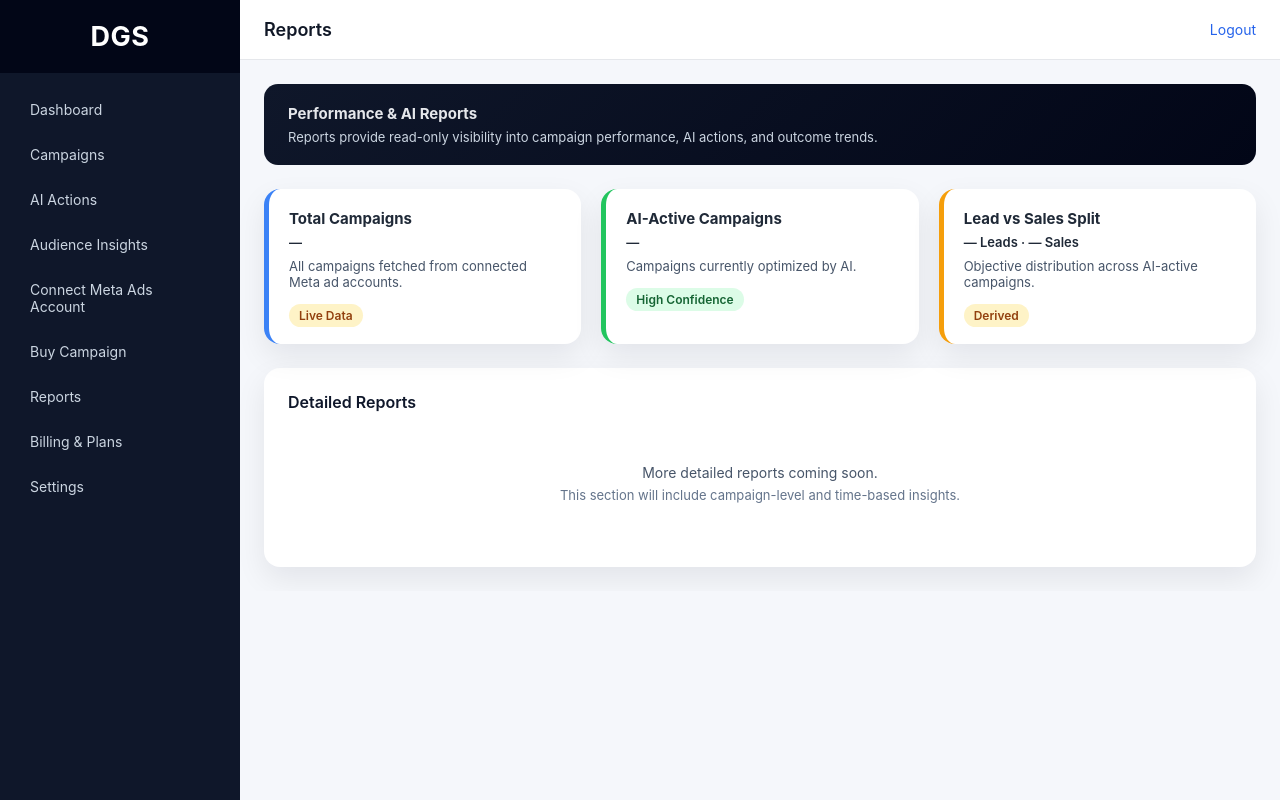
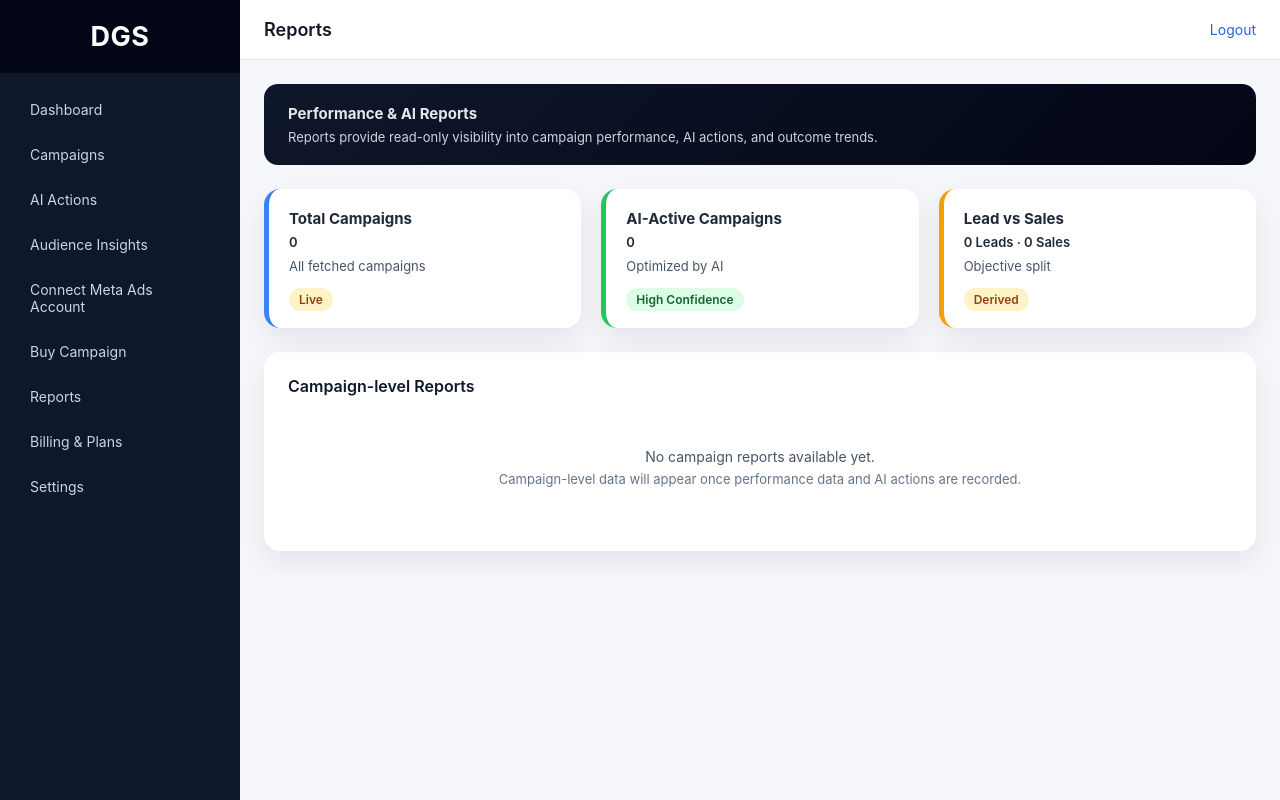
Before and after one commit to digitalgrowthstudioteam/Meta-AI, a FastAPI app: template frontend/user/templates/reports.html in a window 1280 px wide. Run offline with FastAPI, Linux system fonts and the light colour scheme; the template is opened without the code that fills it, so the values that code supplies are empty.

Commit message:
Update reports.html

```diff
--- a/frontend/user/templates/reports.html
+++ b/frontend/user/templates/reports.html
@@ -19,84 +19,100 @@ Reports
         </p>
     </div>
 
-    <!-- ================= Report Summary Cards ================= -->
+    <!-- ================= Summary Cards ================= -->
     <div class="audience-grid">
 
-        <!-- Total Campaigns -->
         <div class="audience-card info">
             <h3>Total Campaigns</h3>
             <p class="audience-metric" id="total-campaigns">—</p>
-            <p class="audience-note">
-                All campaigns fetched from connected Meta ad accounts.
-            </p>
-            <span class="confidence medium">Live Data</span>
+            <p class="audience-note">All fetched campaigns</p>
+            <span class="confidence medium">Live</span>
         </div>
 
-        <!-- AI Active Campaigns -->
         <div class="audience-card positive">
             <h3>AI-Active Campaigns</h3>
             <p class="audience-metric" id="ai-active-campaigns">—</p>
-            <p class="audience-note">
-                Campaigns currently optimized by AI.
-            </p>
+            <p class="audience-note">Optimized by AI</p>
             <span class="confidence high">High Confidence</span>
         </div>
 
-        <!-- Lead vs Sales -->
         <div class="audience-card warning">
-            <h3>Lead vs Sales Split</h3>
+            <h3>Lead vs Sales</h3>
             <p class="audience-metric">
                 <span id="lead-campaigns">—</span> Leads ·
                 <span id="sales-campaigns">—</span> Sales
             </p>
-            <p class="audience-note">
-                Objective distribution across AI-active campaigns.
-            </p>
+            <p class="audience-note">Objective split</p>
             <span class="confidence medium">Derived</span>
         </div>
 
     </div>
 
-    <!-- ================= Detailed Reports Section ================= -->
+    <!-- ================= Campaign-level Reports ================= -->
     <div class="audience-section">
-        <h2 class="section-title">Detailed Reports</h2>
+        <h2 class="section-title">Campaign-level Reports</h2>
 
-        <div class="empty-state">
-            <p>More detailed reports coming soon.</p>
+        <div id="campaign-empty" class="empty-state">
+            <p>No campaign reports available yet.</p>
             <p class="muted">
-                This section will include campaign-level and time-based insights.
+                Campaign-level data will appear once performance data
+                and AI actions are recorded.
             </p>
         </div>
+
+        <table id="campaign-table" class="report-table" style="display:none;">
+            <thead>
+                <tr>
+                    <th>Campaign Name</th>
+                    <th>Objective</th>
+                    <th>AI Status</th>
+                    <th>Status</th>
+                </tr>
+            </thead>
+            <tbody id="campaign-rows"></tbody>
+        </table>
     </div>
 
 </div>
 
-<!-- ================= Reports API Integration ================= -->
 <script>
-(async function loadReportsOverview() {
+(async function loadReports() {
     try {
-        const response = await fetch("/api/reports/overview");
-        if (!response.ok) {
-            throw new Error("Failed to load reports");
+        /* ---------- OVERVIEW ---------- */
+        const overviewRes = await fetch("/api/reports/overview");
+        const overviewJson = await overviewRes.json();
+        const o = overviewJson.data || {};
+
+        document.getElementById("total-campaigns").innerText = o.total_campaigns ?? 0;
+        document.getElementById("ai-active-campaigns").innerText = o.ai_active_campaigns ?? 0;
+        document.getElementById("lead-campaigns").innerText = o.lead_campaigns ?? 0;
+        document.getElementById("sales-campaigns").innerText = o.sales_campaigns ?? 0;
+
+        /* ---------- CAMPAIGNS ---------- */
+        const campaignRes = await fetch("/api/reports/campaigns");
+        const campaignJson = await campaignRes.json();
+        const campaigns = campaignJson.campaigns || [];
+
+        if (campaigns.length > 0) {
+            document.getElementById("campaign-empty").style.display = "none";
+            document.getElementById("campaign-table").style.display = "table";
+
+            const tbody = document.getElementById("campaign-rows");
+
+            campaigns.forEach(c => {
+                const row = document.createElement("tr");
+                row.innerHTML = `
+                    <td>${c.name}</td>
+                    <td>${c.objective}</td>
+                    <td>${c.ai_active ? "AI-Active" : "Inactive"}</td>
+                    <td>${c.status}</td>
+                `;
+                tbody.appendChild(row);
+            });
         }
 
-        const result = await response.json();
-        const data = result.data || {};
-
-        document.getElementById("total-campaigns").innerText =
-            data.total_campaigns ?? "0";
-
-        document.getElementById("ai-active-campaigns").innerText =
-            data.ai_active_campaigns ?? "0";
-
-        document.getElementById("lead-campaigns").innerText =
-            data.lead_campaigns ?? "0";
-
-        document.getElementById("sales-campaigns").innerText =
-            data.sales_campaigns ?? "0";
-
-    } catch (error) {
-        console.error("Reports load error:", error);
+    } catch (err) {
+        console.error("Reports load error", err);
     }
 })();
 </script>
```
